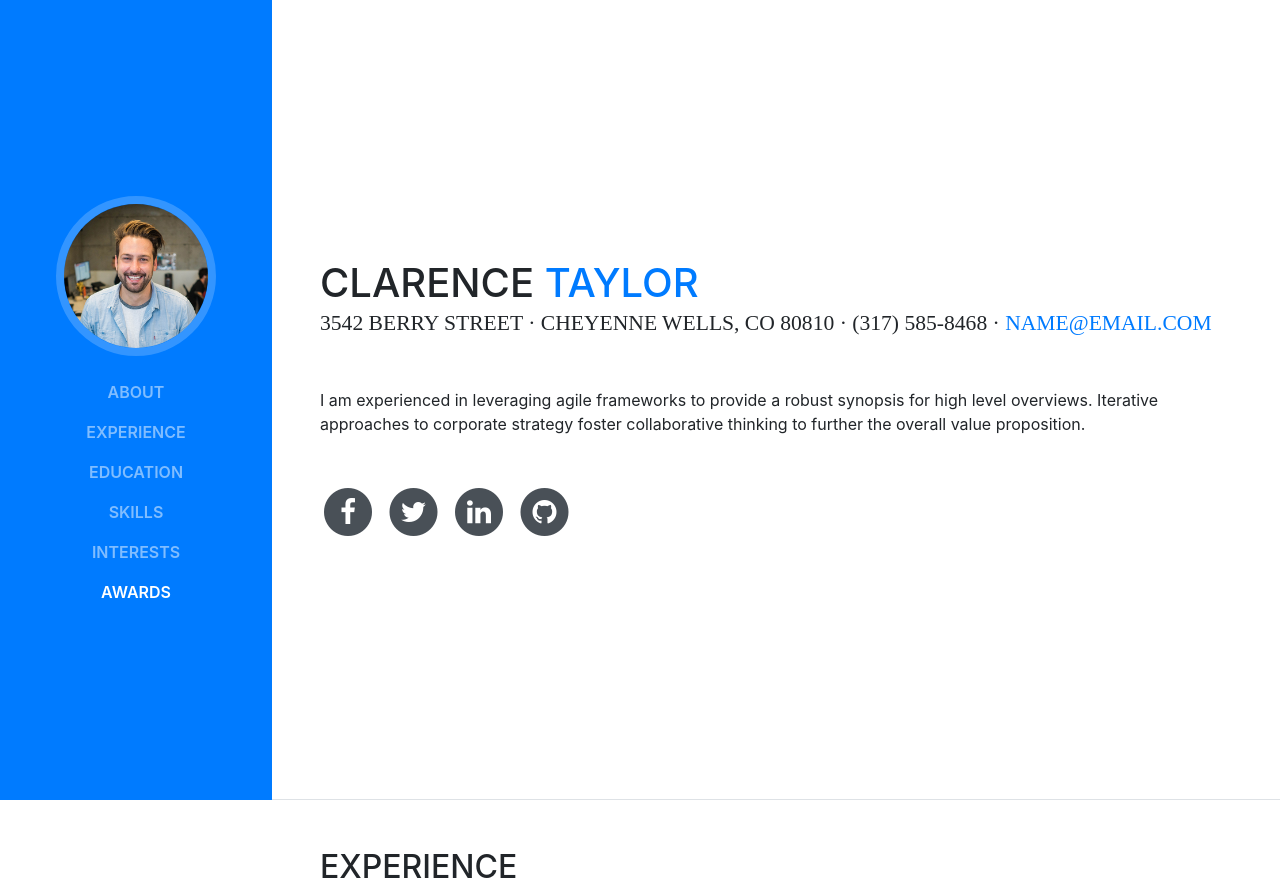
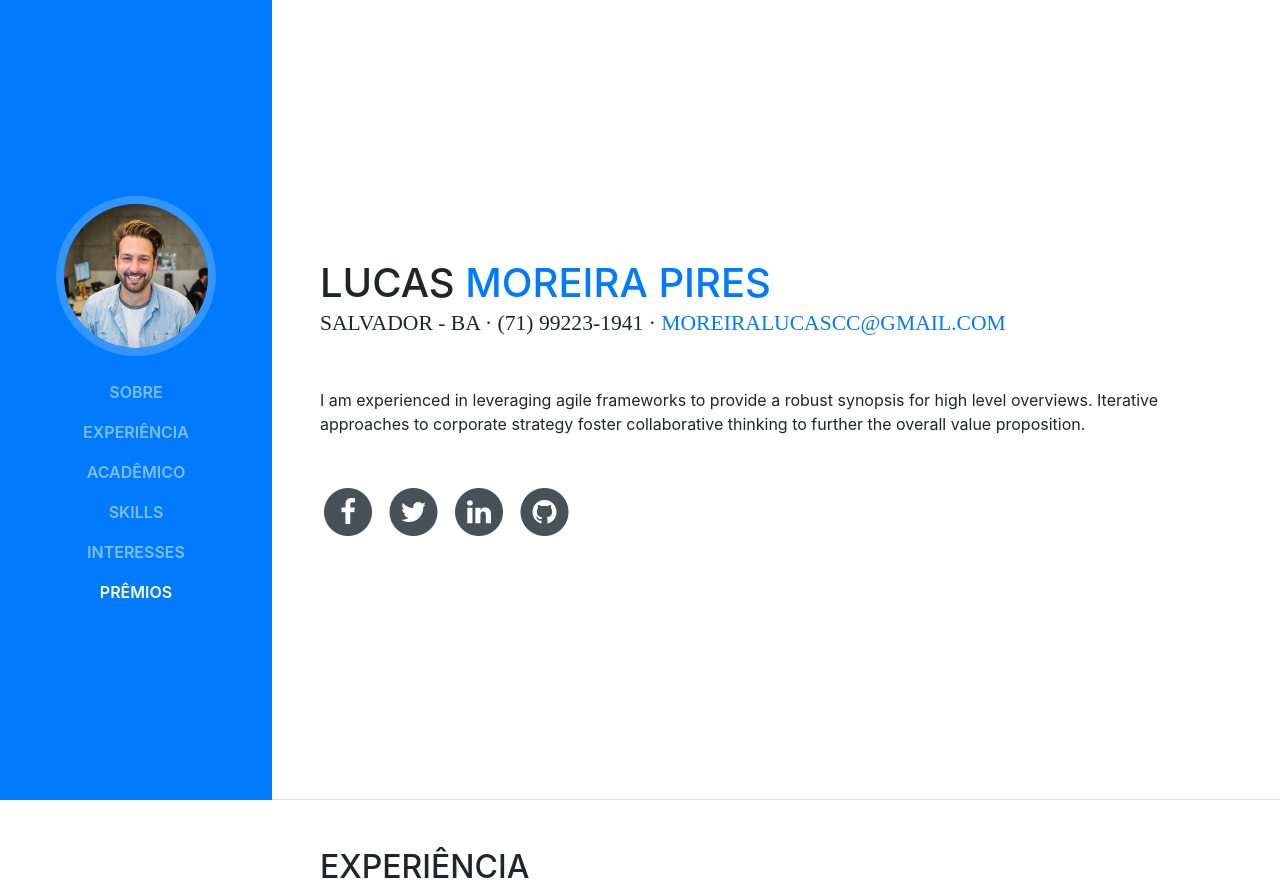
Before and after one commit to moreiralucas/moreiralucas.github.io, a website with bundled scripts: page index.html in a window 1280 px wide. Shown: the top 889 px of the page. Built offline with nearby package versions, Linux system fonts and the light colour scheme; a web font is replaced by a local one.

Commit message:
Alterando dados pessoais

```diff
--- a/index.html
+++ b/index.html
@@ -8,7 +8,7 @@
     <meta name="description" content="">
     <meta name="author" content="">
 
-    <title>Resume - Start Bootstrap Theme</title>
+    <title>Lucas Moreira Pires</title>
 
     <!-- Bootstrap core CSS -->
     <link href="vendor/bootstrap/css/bootstrap.min.css" rel="stylesheet">
@@ -40,22 +40,22 @@
       <div class="collapse navbar-collapse" id="navbarSupportedContent">
         <ul class="navbar-nav">
           <li class="nav-item">
-            <a class="nav-link js-scroll-trigger" href="#about">About</a>
+            <a class="nav-link js-scroll-trigger" href="#about">Sobre</a>
           </li>
           <li class="nav-item">
-            <a class="nav-link js-scroll-trigger" href="#experience">Experience</a>
+            <a class="nav-link js-scroll-trigger" href="#experience">Experiência</a>
           </li>
           <li class="nav-item">
-            <a class="nav-link js-scroll-trigger" href="#education">Education</a>
+            <a class="nav-link js-scroll-trigger" href="#education">Acadêmico</a>
           </li>
           <li class="nav-item">
             <a class="nav-link js-scroll-trigger" href="#skills">Skills</a>
           </li>
           <li class="nav-item">
-            <a class="nav-link js-scroll-trigger" href="#interests">Interests</a>
+            <a class="nav-link js-scroll-trigger" href="#interests">interesses</a>
           </li>
           <li class="nav-item">
-            <a class="nav-link js-scroll-trigger" href="#awards">Awards</a>
+            <a class="nav-link js-scroll-trigger" href="#awards">Prêmios</a>
           </li>
         </ul>
       </div>
@@ -65,16 +65,16 @@
 
       <section class="resume-section p-3 p-lg-5 d-flex d-column" id="about">
         <div class="my-auto">
-          <h1 class="mb-0">Clarence
-            <span class="text-primary">Taylor</span>
+          <h1 class="mb-0">Lucas
+            <span class="text-primary">Moreira Pires</span>
           </h1>
-          <div class="subheading mb-5">3542 Berry Street · Cheyenne Wells, CO 80810 · (317) 585-8468 ·
-            <a href="mailto:name@email.com">name@email.com</a>
+          <div class="subheading mb-5">Salvador - BA · (71) 99223-1941 ·
+            <a href="mailto:moreiralucascc@gmail.com">moreiralucascc@gmail.com</a>
           </div>
           <p class="mb-5">I am experienced in leveraging agile frameworks to provide a robust synopsis for high level overviews. Iterative approaches to corporate strategy foster collaborative thinking to further the overall value proposition.</p>
           <ul class="list-inline list-social-icons mb-0">
             <li class="list-inline-item">
-              <a href="#">
+              <a href="http://facebook.com/lukinhasmoreira">
                 <span class="fa-stack fa-lg">
                   <i class="fa fa-circle fa-stack-2x"></i>
                   <i class="fa fa-facebook fa-stack-1x fa-inverse"></i>
@@ -82,7 +82,7 @@
               </a>
             </li>
             <li class="list-inline-item">
-              <a href="#">
+              <a href="https://twitter.com/MopiLucas/">
                 <span class="fa-stack fa-lg">
                   <i class="fa fa-circle fa-stack-2x"></i>
                   <i class="fa fa-twitter fa-stack-1x fa-inverse"></i>
@@ -90,7 +90,7 @@
               </a>
             </li>
             <li class="list-inline-item">
-              <a href="#">
+              <a href="https://br.linkedin.com/pub/lucas-moreira-pires/102/846/1b5">
                 <span class="fa-stack fa-lg">
                   <i class="fa fa-circle fa-stack-2x"></i>
                   <i class="fa fa-linkedin fa-stack-1x fa-inverse"></i>
@@ -98,7 +98,7 @@
               </a>
             </li>
             <li class="list-inline-item">
-              <a href="#">
+              <a href="https://github.com/moreiralucas/">
                 <span class="fa-stack fa-lg">
                   <i class="fa fa-circle fa-stack-2x"></i>
                   <i class="fa fa-github fa-stack-1x fa-inverse"></i>
@@ -111,7 +111,7 @@
 
       <section class="resume-section p-3 p-lg-5 d-flex flex-column" id="experience">
         <div class="my-auto">
-          <h2 class="mb-5">Experience</h2>
+          <h2 class="mb-5">Experiência</h2>
 
           <div class="resume-item d-flex flex-column flex-md-row mb-5">
             <div class="resume-content mr-auto">
```
Also changed, not shown: README.md.
